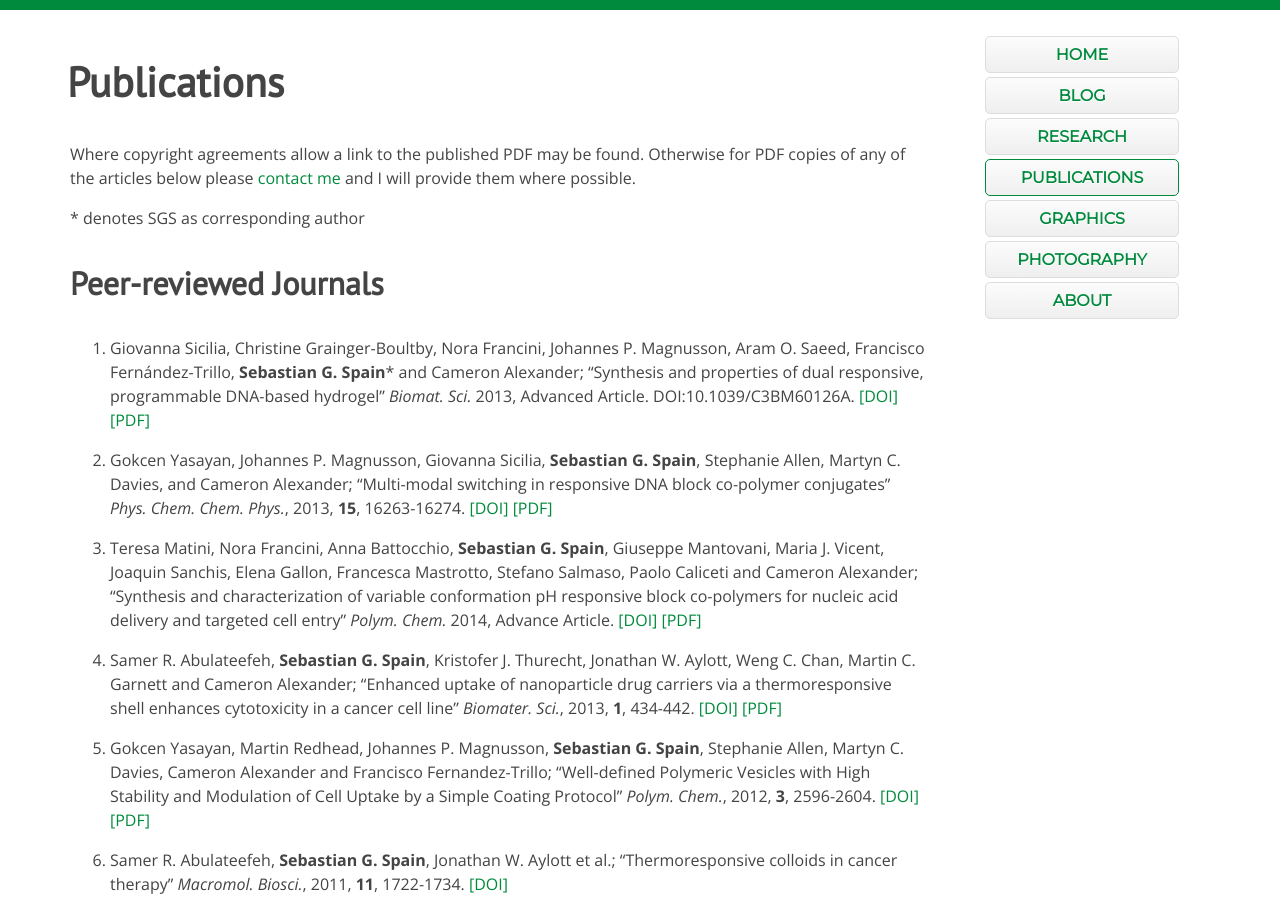
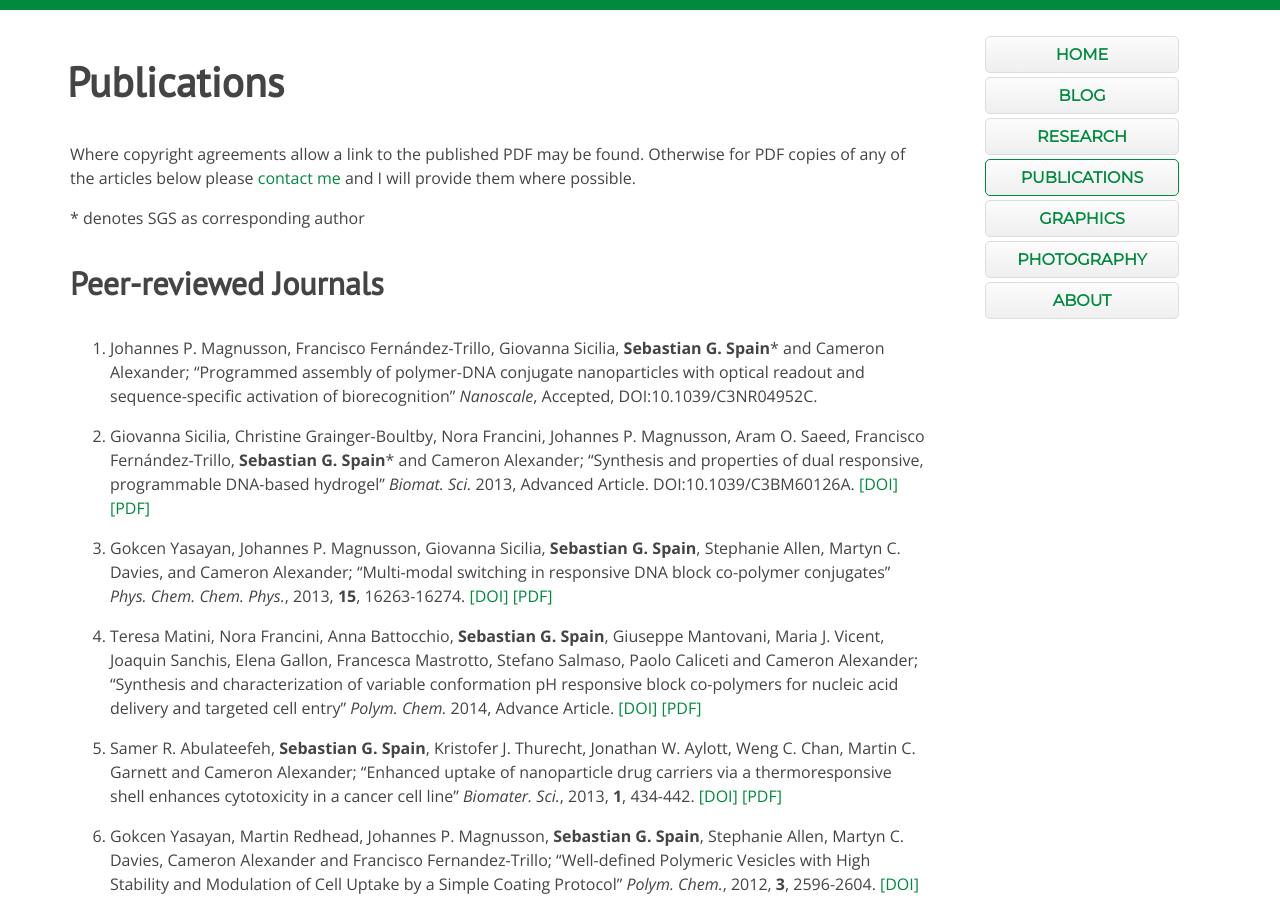
Before and after one commit to sebspain/sebspain.github.io, a Jekyll site: the page built from publications/index.md, in a window 1280 px wide and 900 px high. Built offline with Jekyll 4.4.1, drawn with Linux system fonts in a browser that asks for light colours; Markdown is read by kramdown in place of the engine named in the settings.

Commit message:
added ref to nanoscale paper

```diff
--- a/publications/index.md
+++ b/publications/index.md
@@ -8,6 +8,9 @@
 \* denotes SGS as corresponding author
 
 ###Peer-reviewed Journals
+
+
+1. Johannes P. Magnusson, Francisco Fernández-Trillo, Giovanna Sicilia, <strong>Sebastian G. Spain</strong>\* and Cameron Alexander; "Programmed assembly of polymer-DNA conjugate nanoparticles with optical readout and sequence-specific activation of biorecognition" <em>Nanoscale</em>, Accepted, DOI:10.1039/C3NR04952C.
 
 1. Giovanna Sicilia, Christine Grainger-Boultby, Nora Francini, Johannes P. Magnusson, Aram O. Saeed, Francisco Fernández-Trillo, <strong>Sebastian G. Spain</strong>\* and Cameron Alexander; "Synthesis and properties of dual responsive, programmable DNA-based hydrogel" <em>Biomat. Sci.</em> 2013, Advanced Article. DOI:10.1039/C3BM60126A. [\[DOI\]](http://dx.doi.org/10.1039/C3BM60126A) [\[PDF\]](http://sebspain.co.uk/publications/PDFs/c3bm60126a-adv.pdf)
 
```
